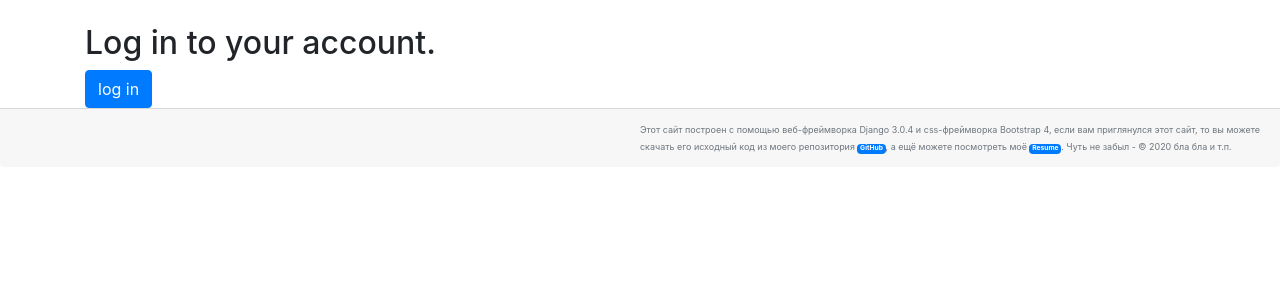
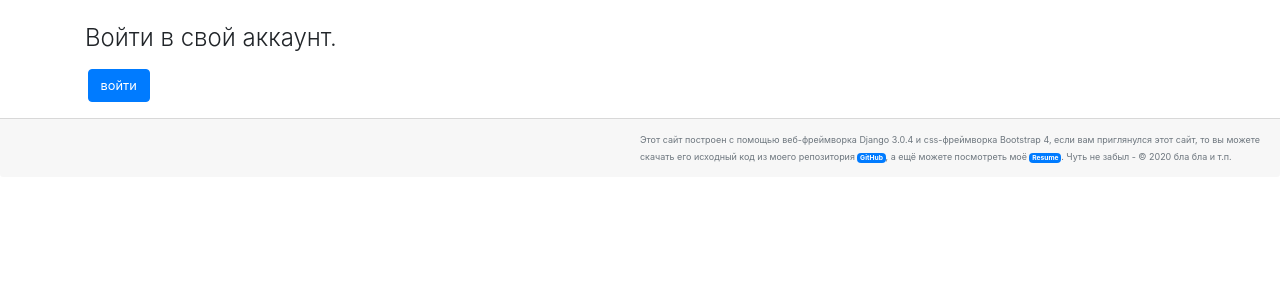
Before and after one commit to DmitKos/dkos.site, a Django app: template users/templates/users/login.html in a window 1280 px wide. Shown: the part 56-356 px from the top of the page. Run offline with Django 3.2, Linux system fonts and the light colour scheme; the template is opened without the code that fills it, so the values that code supplies are empty; some libraries are stand-ins or nearby versions.

Commit message:
a few changes in design

```diff
--- a/blog/views.py
+++ b/blog/views.py
@@ -85,7 +85,7 @@ def new_comment(request, slug):
             new_comment.comment_entry_id = entry.id
             new_comment.slug = slug
             new_comment.save()
-            return HttpResponseRedirect(reverse('blog:topic', args=[topic.slug]))
+            return HttpResponseRedirect(reverse('blog:comments_entry', args=[entry.slug]))
     context = {'form': form, 'topic': topic, 'entry': entry}
     return render(request, 'blog/new_comment.html', context)
 
--- a/static/css/styles.css
+++ b/static/css/styles.css
@@ -71,3 +71,15 @@
 .author-comment {
     margin-left: 0.5rem;
 }
+
+.text-add-comment {
+    font-size: 0.8rem;
+}
+
+.login-text {
+    font-size: 0.9rem;
+}
+
+.success {
+    color: #28a745;
+}
--- a/users/templates/users/login.html
+++ b/users/templates/users/login.html
@@ -2,18 +2,20 @@
 {% load bootstrap4 %}
 
 {% block header %}
-	<h2>Log in to your account.</h2>
+<p class="display-2">Войти в свой аккаунт.</p>
 {% endblock header %}
 
 {% block content %}
 
-	<form method="post" action="{% url 'users:login' %}" class="form">
+<p>
+	<form method="post" action="{% url 'users:login' %}" class="form login-text">
 		{% csrf_token %}
 		{% bootstrap_form form %}
-			{% buttons %}
-				<button name="submit" class="btn btn-primary">log in</button>
-			{% endbuttons %}
+		{% buttons %}
+		<button name="submit" class="btn btn-primary btn-small">войти</button>
+		{% endbuttons %}
 		<input type="hidden" name="next" value="{% url 'blog:index' %}" />
 	</form>
+</p>
 
 {% endblock content %}
```
Also changed, not shown: blog/templates/blog/new_comment.html (+7 -6 lines), blog/templates/blog/tag.html (+7 -8 lines), blog/templates/blog/tags.html (+7 -8 lines), users/templates/users/register.html (+5 -3 lines).
